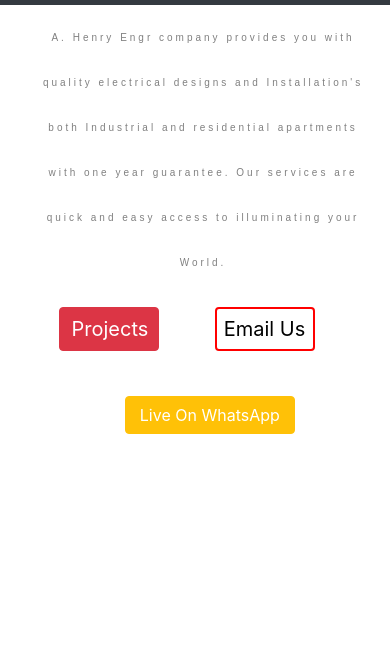
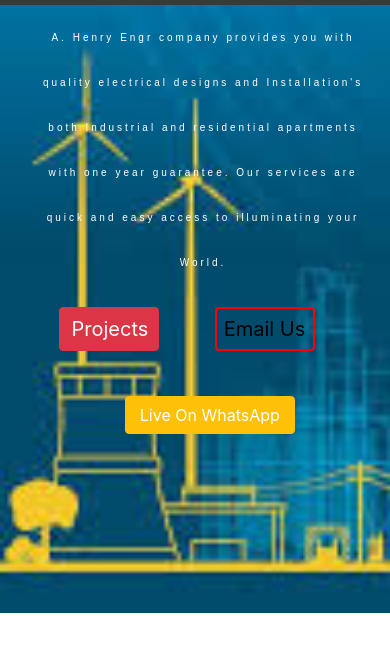
Before and after one commit to Chibuigwe-Amaliri/A.henry, a plain HTML site: page index.html in a window 390 px wide. Shown: the part 66-718 px from the top of the page. Drawn offline with nearby package versions, Linux system fonts and the light colour scheme.

Commit message:
Changes to be committed:

```diff
--- a/index.css
+++ b/index.css
@@ -87,6 +87,7 @@
     }
   }*/
   @media screen and (max-width: 572px) {
+
     .watsapp {
       left:32%;
     }
@@ -114,9 +115,8 @@
   }
   @media screen and (max-width: 537px) {
     .bg-txt {
-      font-size:15px;
-      left:1%;
-      color:grey;
+    font-size:15px;
+    left:1%;
      }
      .watsapp {
       top: 90%;
@@ -136,8 +136,11 @@
       z-index: 10000;
     }
     .bg-img {
-      background-image: none;
-    }
+    background-image: url(A.henrycat.jpg);
+    background-repeat: no-repeat;
+    background-size: cover;
+    opacity: 2.5;
+  }
   }
   @media screen and (max-width: 486px) {
     .bg-txt {
```
